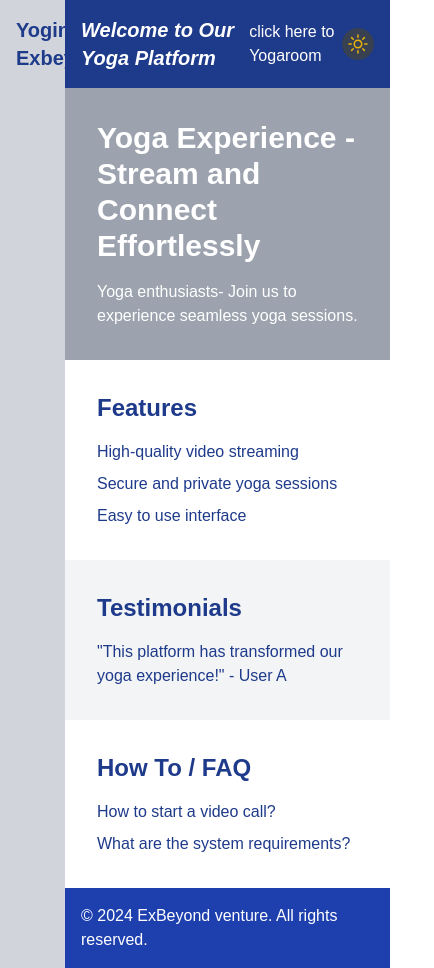
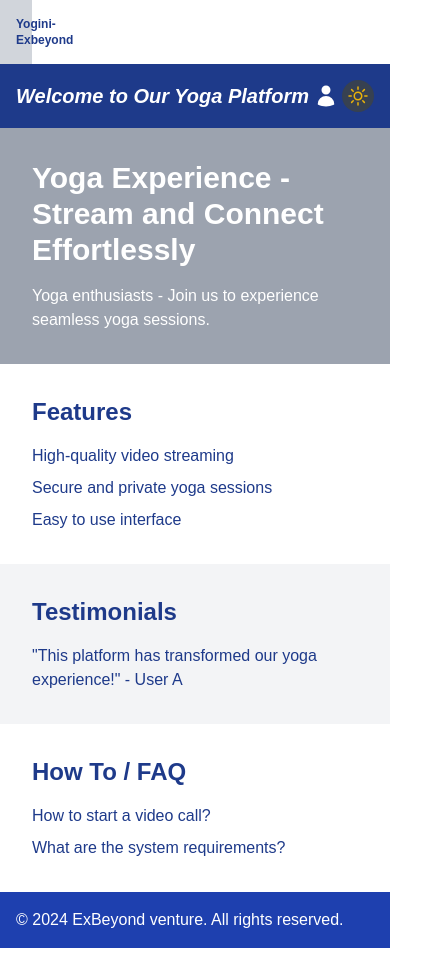
Before and after one commit to sureshnaloor/yoga, a Next.js app: page / in a window 390 px wide. Shown: the whole page, 434 px wide, since content can reach past the window. Built offline with nearby package versions, Linux system fonts and the light colour scheme.

Commit message:
width of room increased

```diff
--- /dev/null
+++ b/app/components/Yogaiconcomp.js
@@ -0,0 +1,5 @@
+import { UserIcon } from '@heroicons/react/24/solid'; // Replace with the actual icon you choose
+
+export default function YogaIconComp() {
+  return <UserIcon className="w-6 h-6 text-white dark:text-zinc-800" />;
+}
--- a/app/jitsi/page.js
+++ b/app/jitsi/page.js
@@ -4,7 +4,7 @@ import React, { useState, useEffect } from 'react';
 import JitsiMeet from '../components/JitsiMeet';
 
 const HomePage = () => {
-  const [roomName, setRoomName] = useState('vpaas-magic-cookie-835a165c88fc4fb294e28fc9f2126f6a/Pujaroom'); // Dynamically generated room name
+  const [roomName, setRoomName] = useState('vpaas-magic-cookie-835a165c88fc4fb294e28fc9f2126f6a/Yogaroom'); // Dynamically generated room name
   const [startMeeting, setStartMeeting] = useState(false);
   const [jwtToken, setJwtToken] = useState(null);
 
@@ -34,8 +34,8 @@ const HomePage = () => {
   // console.log(startMeeting);
 
   return (
-    <div className='flex justify-center items-center gap-4 h-screen'>
-      <h1 className='text-2xl font-bold'>Join the Yoga session</h1>
+    <div className='flex-col justify-center items-center gap-4 h-screen'>
+      <h1 className='text-2xl font-bold p-3 tracking-widest'>Yoga session room</h1>
 
       {/* <button className='bg-blue-500 text-white px-4 py-2 rounded-md' onClick={handleStartMeeting}>Start</button> */}
 
--- a/app/page.js
+++ b/app/page.js
@@ -1,11 +1,14 @@
-import ThemeSwitcher from './components/ThemeSwitcher';
-import Link from 'next/link';
+ // Replace with the actual icon you choose
+
+ import ThemeSwitcher from './components/ThemeSwitcher';
+import Link from 'next/link'
+import YogaIconComp from './components/Yogaiconcomp';
 export default function LandingPage() {
   return (
-    <div className="flex min-h-screen bg-background-light dark:bg-background-dark text-text-light dark:text-text-dark">
+    <div className="md:flex min-h-screen bg-background-light dark:bg-background-dark text-text-light dark:text-text-dark">
       {/* Sidebar */}
-      <aside className="w-1/6 bg-gray-300 dark:bg-blue-400 text-text-light dark:text-text-dark p-4">
-        <h2 className="text-xl font-bold">Yogini- Exbeyond</h2>
+      <aside className="w-1/12 md:w-1/6 bg-gray-300 dark:bg-blue-400 text-text-light dark:text-text-dark p-4">
+        <h2 className="text-xs md:text-xl font-bold">Yogini- Exbeyond</h2>
         {/* Add more sidebar content here */}
       </aside>
 
@@ -13,14 +16,22 @@ export default function LandingPage() {
       <div className="flex-1 flex flex-col">
         {/* Header */}
         <header className="bg-primary dark:bg-gray-300 text-white dark:text-zinc-800 p-4 flex justify-between items-center">
-          <h1 className="text-xl font-semibold italic">Welcome to Our Yoga Platform</h1> <h3 >  click <Link href="/jitsi">here</Link> to Yogaroom </h3>
+          <h1 className="text-xl font-semibold italic">Welcome to Our Yoga Platform</h1>
+          <Link href="/jitsi">
+            <div className="relative group">
+              <YogaIconComp />
+              <span className="absolute left-0 top-full mt-1 w-max opacity-0 group-hover:opacity-100 transition-opacity text-sm bg-gray-700 text-white p-1 rounded">
+                Click here to yoga
+              </span>
+            </div>
+          </Link>
           <ThemeSwitcher />
         </header>
 
         {/* Hero Section */}
-        <section className="flex-1 bg-gray-400 dark:bg-gray-100 text-white dark:text-zinc-800  p-8">
-          <h2 className="text-3xl font-bold">Yoga Experience -Stream and Connect Effortlessly</h2>
-          <p className="mt-4">Yoga enthusiasts- Join us to experience seamless yoga sessions.</p>
+        <section className="flex-1 bg-gray-400 dark:bg-gray-100 text-white dark:text-zinc-800 p-8">
+          <h2 className="text-3xl font-bold">Yoga Experience - Stream and Connect Effortlessly</h2>
+          <p className="mt-4">Yoga enthusiasts - Join us to experience seamless yoga sessions.</p>
         </section>
 
         {/* Features Section */}
```
